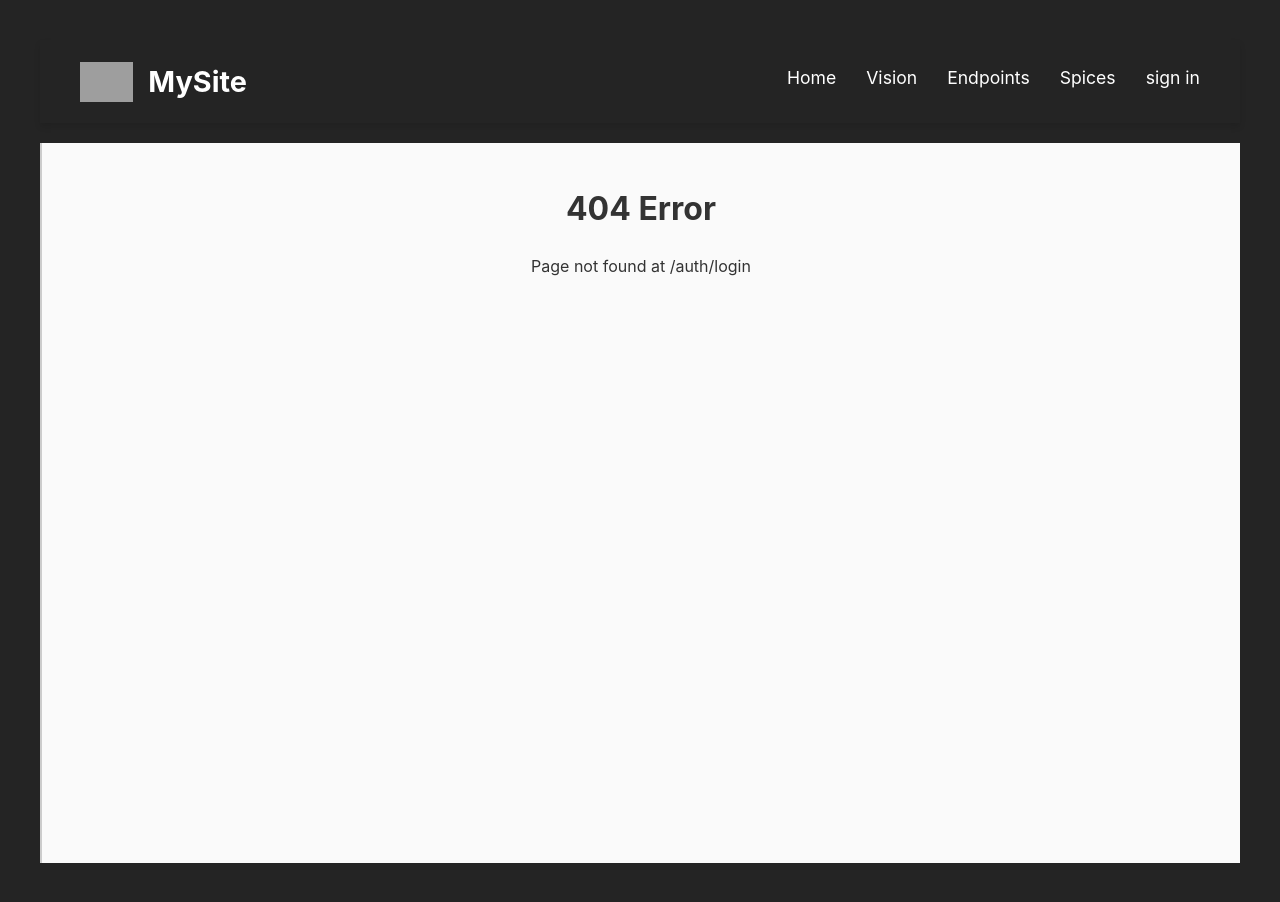
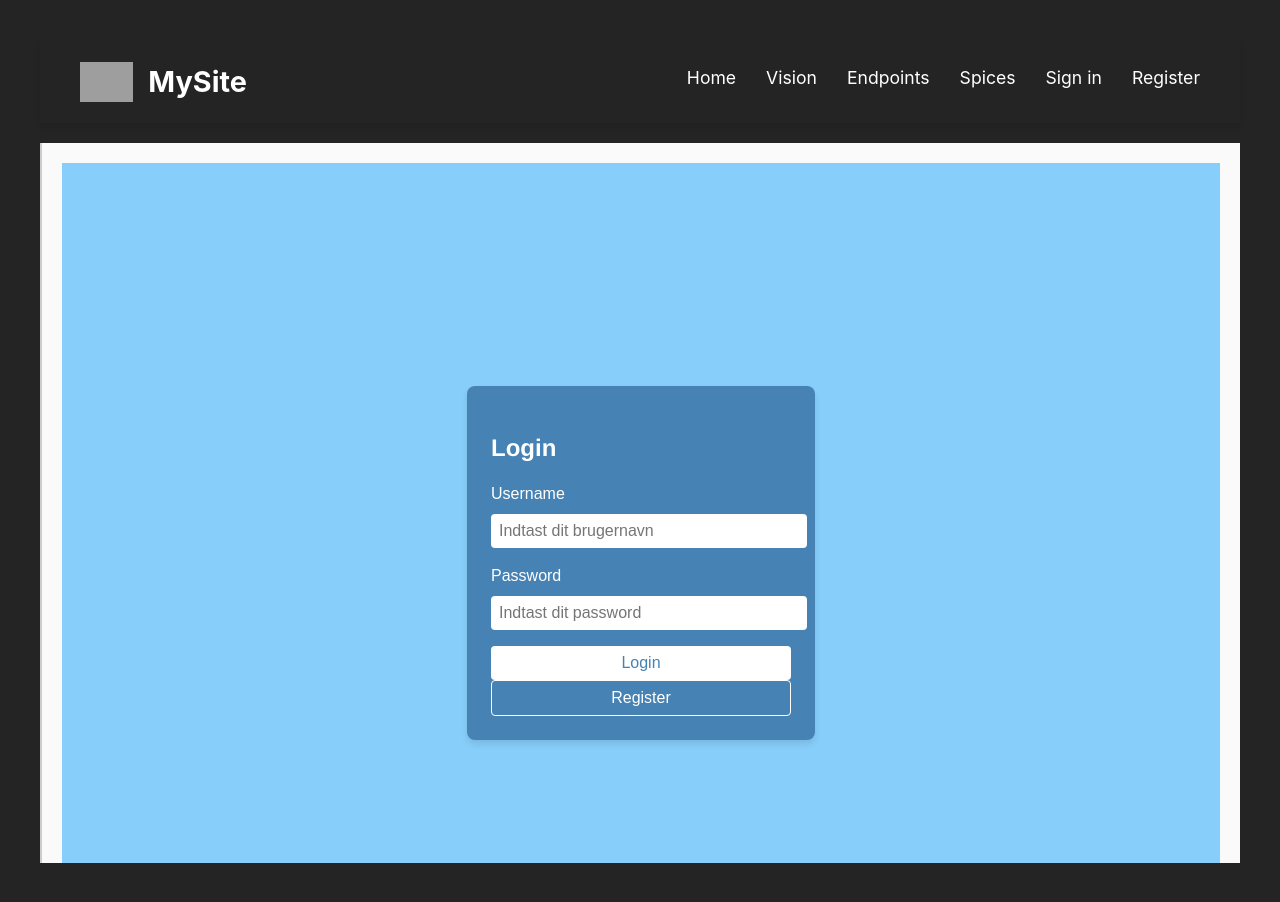
Before and after one commit to JeppeKoch/apiDeployed, a React (Vite) app: page /auth/login in a window 1280 px wide. Before the commit this address had no page. Built offline with nearby package versions, Linux system fonts and the light colour scheme; grey boxes are pictures that could not be loaded.

Commit message:
login,Register, apifacade

```diff
--- a/package.json
+++ b/package.json
@@ -10,6 +10,7 @@
     "preview": "vite preview"
   },
   "dependencies": {
+    "prop-types": "^15.8.1",
     "react": "^18.3.1",
     "react-dom": "^18.3.1",
     "react-router-dom": "^7.0.2",
--- a/src/App.jsx
+++ b/src/App.jsx
@@ -1,7 +1,7 @@
 /* eslint-disable no-unused-vars */
 import styled, {ThemeProvider} from "styled-components";
 import { Link, useLocation, useNavigate , Outlet} from "react-router-dom";
-import { theme } from "./theme";
+import { theme } from "./components/Styles/theme";
 import React, {useEffect} from "react";
 import './App.css'
 
@@ -91,16 +91,6 @@ const Content = styled.div`
   }
 `;
 
-const LeftMenu = styled.div`
-  width: 200px;
-  background-color: #f4f4f4;
-  padding: 20px;
-
-  @media (max-width: ${props => props.theme.breakpoints.tablet}) {
-    display: none;
-  }
-
-`;
 
 const LeftMenuItem = styled(Link)`
   display: block;
@@ -168,7 +158,8 @@ const App = () => {
           <NavItem to="/vision">Vision</NavItem>
           <NavItem to="/endpoints">Endpoints</NavItem>
           <NavItem to="/spice">Spices</NavItem>
-          <NavItem to="/LoginPage">sign in</NavItem>
+          <NavItem to="/auth/login">Sign in</NavItem>
+          <NavItem to="/auth/register">Register</NavItem>
         </NavMenu>
       </Header>
 
--- /dev/null
+++ b/src/components/Auth/Register.jsx
@@ -0,0 +1,132 @@
+import { useState } from "react";
+import styled from "styled-components";
+import { useNavigate } from "react-router";
+
+
+const RegisterContainer = styled.div`
+  display: flex;
+  flex-direction: column;
+  align-items: center;
+  justify-content: center;
+  height: 100vh;
+  background-color: ${({ theme }) => theme.colors.lightSkyBlue};
+`;
+
+const RegisterBox = styled.div`
+  background: ${({ theme }) => theme.colors.darkSkyBlue};
+  padding: ${({ theme }) => theme.spacing.large};
+  border-radius: 8px;
+  color: white;
+  width: 300px;
+  text-align: left;
+`;
+
+const FormGroup = styled.div`
+  margin-bottom: ${({ theme }) => theme.spacing.medium};
+`;
+
+const Label = styled.label`
+  display: block;
+  margin-bottom: ${({ theme }) => theme.spacing.small};
+`;
+
+const Input = styled.input`
+  width: 100%;
+  padding: ${({ theme }) => theme.spacing.small};
+  border-radius: 4px;
+`;
+
+const SubmitButton = styled.button`
+  width: 100%;
+  padding: ${({ theme }) => theme.spacing.small};
+  background-color: white;
+  color: ${({ theme }) => theme.colors.darkSkyBlue};
+  border-radius: 4px;
+`;
+
+const ErrorMessage = styled.p`
+  color: #f44336;
+  margin-top: ${({ theme }) => theme.spacing.small};
+`;
+
+// eslint-disable-next-line react/prop-types
+function Register({ register }) {
+    const navigate = useNavigate();
+    const [registerCredentials, setRegisterCredentials] = useState({
+      username: "",
+      password: "",
+      confirmPassword: "",
+    });
+    const [errorMessage, setErrorMessage] = useState("");
+
+
+    const handleRegister = async (e) => {
+      e.preventDefault();
+
+      if (registerCredentials.password !== registerCredentials.confirmPassword) {
+        setErrorMessage("Passwords do not match");
+        return;
+      }
+
+      try {
+        await register(registerCredentials.username, registerCredentials.password);
+        alert(`Registered successfully with username: ${registerCredentials.username}`);
+        navigate("/auth/login");
+      } catch (error) {
+        if (error.status === 400 && error.message.includes("User with username")) {
+          setErrorMessage("Username already exists. Please choose another.");
+        } else {
+          setErrorMessage(error.message || "Registration failed. Please try again.");
+        }
+      }
+    };
+
+  const onChange = (evt) => {
+    setErrorMessage("")
+    setRegisterCredentials({
+      ...registerCredentials,
+      [evt.target.id]: evt.target.value,
+    });
+  };
+
+  return (
+    <RegisterContainer>
+      <RegisterBox>
+        <h2>Register</h2>
+        {errorMessage && <ErrorMessage>{errorMessage}</ErrorMessage>}
+        <form onSubmit={handleRegister}>
+          <FormGroup>
+            <Label htmlFor="username">Username</Label>
+            <Input
+              id="username"
+              type="text"
+              value={registerCredentials.username}
+              onChange={onChange}
+            />
+          </FormGroup>
+          <FormGroup>
+            <Label htmlFor="password">Password</Label>
+            <Input
+              id="password"
+              type="password"
+              value={registerCredentials.password}
+              onChange={onChange}
+            />
+          </FormGroup>
+          <FormGroup>
+            <Label htmlFor="confirmPassword">Confirm Password</Label>
+            <Input
+              id="confirmPassword"
+              type="password"
+              value={registerCredentials.confirmPasswordpassword}
+              onChange={onChange}
+            />
+          </FormGroup>
+          <SubmitButton type="submit">Register</SubmitButton>
+        </form>
+      </RegisterBox>
+    </RegisterContainer>
+  );
+}
+
+export default Register;
--- a/src/main.jsx
+++ b/src/main.jsx
@@ -1,11 +1,15 @@
 import React from "react";
 import ReactDOM from "react-dom/client";
-import { createBrowserRouter, RouterProvider, createRoutesFromElements, Route } from "react-router-dom";
+import { createBrowserRouter, RouterProvider, createRoutesFromElements, Route } from "react-router";
 import Home from "./pages/Home";
 import Vision from "./pages/Vision";
 import Endpoints from "./pages/Endpoints";
 import Error404 from "./pages/Error404";
 import Spice from "./pages/spice";
+import Login from "./pages/LoginPage";
+import Register from "./components/Auth/Register";
+import facade  from "./services/apiFacade.js";
+
 
 import App from './App'
 
@@ -16,6 +20,8 @@ const router = createBrowserRouter(
       <Route path="vision" element={<Vision />} />
       <Route path="endpoints" element={<Endpoints />} />
       <Route path="spice" element={ <Spice /> } />
+      <Route path="auth/login" element={ <Login />} />
+      <Route path="auth/register" element={ <Register register={facade.register} />} />
       <Route path="*" element={<Error404/>}/>
 
 
--- a/src/pages/Home.jsx
+++ b/src/pages/Home.jsx
@@ -1,7 +1,7 @@
 
 import styled, { ThemeProvider } from "styled-components";
 import { Link } from "react-router-dom";
-import { theme } from "../theme";
+import { theme } from "../components/Styles/theme";
 import { useEffect, useState } from "react";
 import { api } from "../services/Fetch";
 // Styled Components
@@ -65,6 +65,17 @@ function Home() {
         setSpices(data || []); // Gem dem i state
 
     };
+    fetchSpices(); // Kald fetch-funktionen
+  }, []); // Tom array betyder, at useEffect kun kører én gang ved komponentets mount
+
+  useEffect(() => {
+    const fetchSpices = async () => {
+        const data = await api.spices.getById(); // Hent alle krydderier
+        setSpices(data || []); // Gem dem i state
+
+    };
+
+
 
     fetchSpices(); // Kald fetch-funktionen
   }, []); // Tom array betyder, at useEffect kun kører én gang ved komponentets mount
--- a/src/pages/LoginPage.jsx
+++ b/src/pages/LoginPage.jsx
@@ -0,0 +1,177 @@
+import { useState } from "react";
+import { useNavigate } from "react-router";
+import styled from "styled-components";
+import facade from "../services/apiFacade";
+
+const LoginContainer = styled.div`
+  display: flex;
+  justify-content: center;
+  align-items: center;
+  height: 100vh;
+  background-color: ${({ theme }) => theme.colors.lightSkyBlue};
+  font-family: ${({ theme }) => theme.fonts.primary};
+`;
+
+const LoginBox = styled.div`
+  background: ${({ theme }) => theme.colors.darkSkyBlue};
+  color: white;
+  padding: ${({ theme }) => theme.spacing.large};
+  border-radius: 8px;
+  box-shadow: 0 4px 6px rgba(0, 0, 0, 0.1);
+  width: 300px;
+  text-align: left;
+
+  h2 {
+    font-family: ${({ theme }) => theme.fonts.heading};
+    font-size: ${({ theme }) => theme.fontSizes.large};
+    margin-bottom: ${({ theme }) => theme.spacing.medium};
+  }
+`;
+
+const FormGroup = styled.div`
+  margin-bottom: ${({ theme }) => theme.spacing.medium};
+`;
+
+const Label = styled.label`
+  display: block;
+  font-size: ${({ theme }) => theme.fontSizes.medium};
+  margin-bottom: ${({ theme }) => theme.spacing.small};
+`;
+
+const Input = styled.input`
+  width: 100%;
+  padding: ${({ theme }) => theme.spacing.small};
+  border: none;
+  border-radius: 4px;
+  font-size: ${({ theme }) => theme.fontSizes.medium};
+  color: ${({ theme }) => theme.colors.darkSkyBlue};
+`;
+
+const ErrorMessage = styled.p`
+  color: #f44336;
+  font-size: ${({ theme }) => theme.fontSizes.small};
+  margin-bottom: ${({ theme }) => theme.spacing.small};
+`;
+
+const SubmitButton = styled.button`
+  width: 100%;
+  padding: ${({ theme }) => theme.spacing.small};
+  background-color: white;
+  color: ${({ theme }) => theme.colors.darkSkyBlue};
+  border: none;
+  border-radius: 4px;
+  font-size: ${({ theme }) => theme.fontSizes.medium};
+  cursor: pointer;
+
+  &:hover {
+    background-color: ${({ theme }) => theme.colors.lightSkyBlue};
+    color: white;
+  }
+`;
+
+const RegisterButton = styled.button`
+  width: 100%;
+  padding: ${({ theme }) => theme.spacing.small};
+  background-color: ${({ theme }) => theme.colors.darkSkyBlue};
+  color: white;
+  border: 1px solid white;
+  border-radius: 4px;
+  font-size: ${({ theme }) => theme.fontSizes.medium};
+  cursor: pointer;
+
+  &:hover {
+    background-color: white;
+    color: ${({ theme }) => theme.colors.darkSkyBlue};
+  }
+`;
+
+const LogoutButton = styled.button`
+  margin-top: ${({ theme }) => theme.spacing.medium};
+  width: 100%;
+  padding: ${({ theme }) => theme.spacing.small};
+  background-color: #f44336;
+  color: white;
+  border: none;
+  border-radius: 4px;
+  font-size: ${({ theme }) => theme.fontSizes.medium};
+  cursor: pointer;
+
+  &:hover {
+    background-color: #d32f2f;
+  }
+`;
+
+function Login() {
+  const [username, setUsername] = useState("");
+  const [password, setPassword] = useState("");
+  const [errorMessage, setErrorMessage] = useState(null);
+  const [loggedIn, setLoggedIn] = useState(facade.loggedIn());
+  const navigate = useNavigate();
+
+  async function HandleLogin(event) {
+    event.preventDefault();
+
+    try {
+      await facade.login(username, password);
+      alert("Login successful!");
+      setLoggedIn(true);
+      navigate("/Home");
+    } catch (error) {
+      if (error.status === 401) {
+        setErrorMessage("Invalid username or password.");
+      } else {
+        setErrorMessage("Something went wrong. Please try again.");
+      }
+    }
+  }
+
+  function handleLogout() {
+    facade.logout();
+    setLoggedIn(false);
+    alert("You have been logged out.");
+    navigate("/home");
+  }
+
+  function handleRegister() {
+    navigate("/auth/register");
+  }
+
+  return (
+    <LoginContainer>
+      <LoginBox>
+        <h2>{loggedIn ? "Welcome!" : "Login"}</h2>
+        {errorMessage && <ErrorMessage>{errorMessage}</ErrorMessage>}
+        {!loggedIn ? (
+          <form onSubmit={HandleLogin}>
+            <FormGroup>
+              <Label htmlFor="username">Username</Label>
+              <Input
+                type="text"
+                id="username"
+                placeholder="Indtast dit brugernavn"
+                value={username}
+                onChange={(e) => setUsername(e.target.value)}
+              />
+            </FormGroup>
+            <FormGroup>
+              <Label htmlFor="password">Password</Label>
+              <Input
+                type="password"
+                id="password"
+                placeholder="Indtast dit password"
+                value={password}
+                onChange={(e) => setPassword(e.target.value)}
+              />
+            </FormGroup>
+            <SubmitButton type="submit">Login</SubmitButton>
+          </form>
+        ) : (
+          <LogoutButton onClick={handleLogout}>Logout</LogoutButton>
+        )}
+        {!loggedIn && <RegisterButton onClick={handleRegister}>Register</RegisterButton>}
+      </LoginBox>
+    </LoginContainer>
+  );
+}
+
+export default Login;
--- a/src/pages/Vision.jsx
+++ b/src/pages/Vision.jsx
@@ -1,6 +1,6 @@
 /* eslint-disable react/prop-types */
 import styled, {ThemeProvider} from "styled-components";
-import { theme } from "../theme";
+import { theme } from "../components/Styles/theme";
 import { Link } from "react-router-dom";
 
 function Vision() {
--- a/src/apiFacade.js
+++ b/src/services/apiFacade.js
@@ -9,7 +9,7 @@ function handleHttpErrors(res) {
   return res.json();
 }
 
-function apiFacade() {
+const apiFacade = () => {
   const setToken = (token) => {
     localStorage.setItem("jwtToken", token);
   };
@@ -28,16 +28,33 @@ function apiFacade() {
 
   const login = async (username, password) => {
     const options = makeOptions("POST", false, { username, password });
-    try {
-      const res = await fetch(`${BASE_URL}/auth/login`, options).then(handleHttpErrors);
-      setToken(res.token);
-    } catch (error) {
-      console.error("Login failed", error);
-    }
+    const response = await fetch(`${BASE_URL}/auth/login`, options);
+
+    if (!response.ok){
+      const errorData = await response.json();
+      throw {
+        status: response.status, message:errorData.msg || "Login failed"}
+    };
+
+    const data = await response.json();
+    setToken(data.token);
   };
 
-  const fetchData = async (endpoint) => {
-    const options = makeOptions("GET", true); // Add token
+
+  const register = async (username, password) => {
+    const options = makeOptions("POST", false, { username, password });
+    const response = await fetch(`${BASE_URL}/auth/register`, options);
+
+    if (!response.ok) {
+      const error = await response.json();
+      throw { status: response.status, message: error.warning || "Registration failed" };
+    }
+
+    return await response.json();
+  };
+
+  const fetchData = async (endpoint, method = "GET", body = null, authenticated = true) => {
+    const options = makeOptions(method, authenticated, body);
     return fetch(`${BASE_URL}${endpoint}`, options).then(handleHttpErrors);
   };
 
@@ -59,13 +76,13 @@ function apiFacade() {
   };
 
   return {
-    makeOptions,
     setToken,
     getToken,
     loggedIn,
     login,
     logout,
-    fetchData,
+    register,
+    fetchData, // Can handle GET, POST, PUT, DELETE with options
   };
 }
 
```
Also changed, not shown: src/components/Auth/LogIn.jsx (+8 -10 lines), src/components/Styles/theme.js (renamed from src/theme.js), src/pages/register.jsx (deleted), 1 other file (tests, documents, lock files or other folders).
